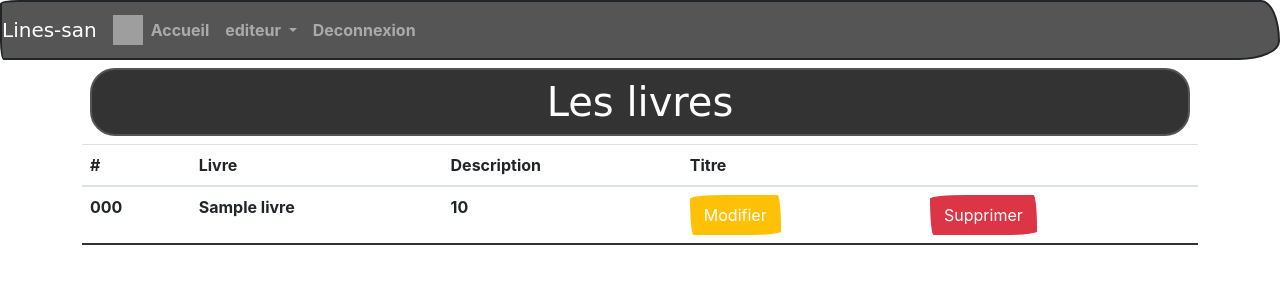
After one commit to Kiblines/Lines-san, a PHP site: template packages/server/views/livresVisualisation.php in a window 1280 px wide. The commit adds this page. Shown: the top 300 px of the page. Run offline with PHP 8.4, Linux system fonts and the light colour scheme; the template is opened without the code that fills it: most values are stand-ins (such as "Sample title", 1, 10 or a date in 2020); some libraries are stand-ins or nearby versions; some web fonts are replaced; grey boxes are pictures that could not be loaded.

Commit message:
visualisation ok editeur

```diff
--- a/packages/server/views/commons/menu.php
+++ b/packages/server/views/commons/menu.php
@@ -17,13 +17,14 @@
                 </li>
                 <li class="nav-item dropdown">
                     <a class="nav-link dropdown-toggle" href="#" id="navbarDropdown" role="button" data-toggle="dropdown" aria-haspopup="true" aria-expanded="false">
-                    Animaux
+                    editeur
                     </a>
                     <div class="dropdown-menu" aria-labelledby="navbarDropdown">
-                    <a class="dropdown-item" href="#">Action</a>
-                    <a class="dropdown-item" href="#">Another action</a>
-                    <div class="dropdown-divider"></div>
-                    <a class="dropdown-item" href="#">Something else here</a>
+                    <a class="dropdown-item" href="<?= URL ?>back/editeur/visualisation">Visualisation</a>
+                    <a class="dropdown-item" href="<?= URL ?>back/editeur/creation">Création</a>
+
+
+
                     </div>
                 </li>
                 <li class="nav-item">
--- /dev/null
+++ b/packages/server/views/editeurVisualisation.view.php
@@ -0,0 +1,6 @@
+<?php ob_start(); ?>
+
+<?php
+$content = ob_get_clean();
+$titre = " Visualisation des éditeurs";
+require "views/commons/template.php";
--- /dev/null
+++ b/packages/server/views/livresVisualisation.php
@@ -0,0 +1,38 @@
+<?php ob_start(); ?>
+
+<table class="table">
+    <thead>
+        <tr>
+            <th scope="col">#</th>
+            <th scope="col">Livre</th>
+            <th scope="col">Description</th>
+            <th scope="col" colspan="2">Titre</th>
+        </tr>
+    </thead>
+    <tbody>
+        <?php foreach($livres as $livre) : ?>
+            <tr>
+                <td><?= $livre['livre_isbn'] ?></td>
+                <td><?= $livre['animal_titre'] ?></td>
+                <td><?= $livre['animal_prix'] ?></td>
+                <td>
+                    <form method="post" action="">
+                        <input type="hidden" name="livre_isbn" value="<?= $livre['animal_isbn'] ?>" />
+                        <button class="btn btn-warning" type="submit">Modifier</button>
+                    </form>
+                </td>
+                <td>
+                    <form method="post" action="<?= URL ?>back/livres/validationSuppression" onSubmit="return confirm('Voulez-vous vraiment supprimer ?');">
+                        <input type="hidden" name="editeur_id" value="<?= $livre['livre_id'] ?>" />
+                        <button class="btn btn-danger" type="submit">Supprimer</button>
+                    </form>
+                </td>
+            </tr>
+        <?php endforeach; ?>
+    </tbody>
+</table>
+
+<?php
+$content = ob_get_clean();
+$titre = "Les livres";
+require "views/commons/template.php";
```
Also changed, not shown: packages/server/controllers/back/editeur.controller.php (added, +26 -0 lines), packages/server/controllers/back/livres.controller.php (added, +21 -0 lines), packages/server/index.php (+30 -1 lines), packages/server/models/back/editeur.manager.php (added, +16 -0 lines), packages/server/models/back/livres.manager.php (added).
